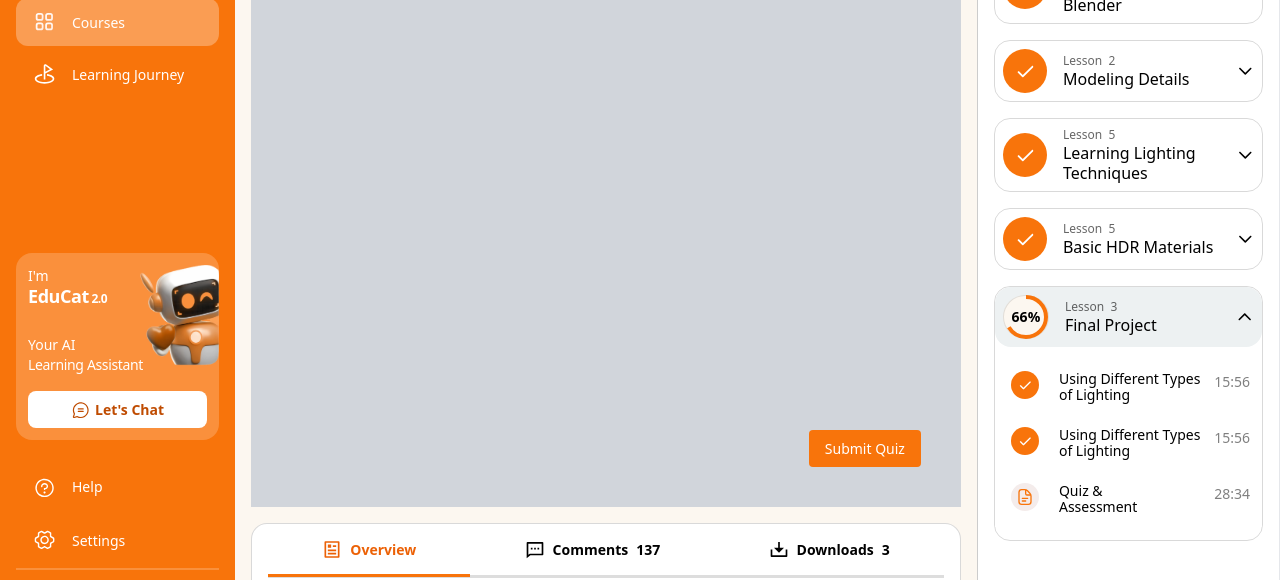
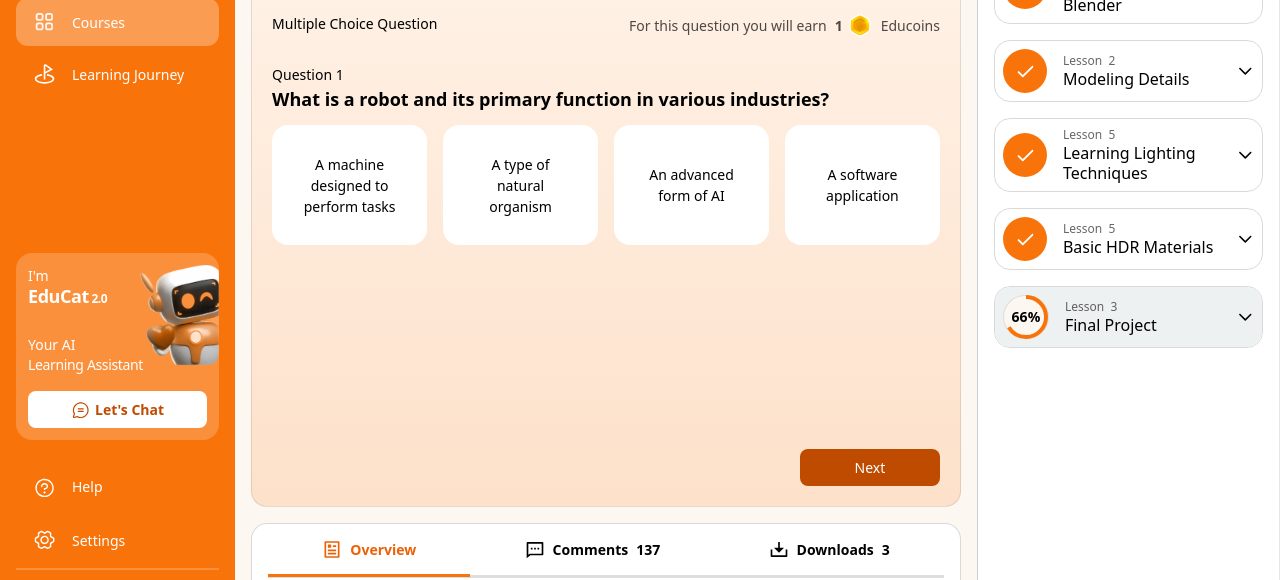
Before and after one commit to mharisgh/educraft-teacher, a website: page course-detail-completion.html in a window 1280 px wide. Shown: the part 162-742 px from the top of the page. Drawn offline with nearby package versions, Linux system fonts and the light colour scheme; files whose address does not match are found by name.

Commit message:
student quiz completed

```diff
--- a/course-detail-completion.html
+++ b/course-detail-completion.html
@@ -165,6 +165,24 @@
     .animate-slide-up {
       animation: slideUp .8s ease-out;
       /* Duration, easing, delay, and forward fill-mode */
+    }
+
+    @keyframes educyFly {
+      0% {
+        transform: rotate(40deg) translateX(0px);
+      }
+
+      50% {
+        transform: rotate(44deg) translateX(6px);
+      }
+
+      100% {
+        transform: rotate(40deg) translateX(0px);
+      }
+    }
+
+    .educy-fly {
+      animation: educyFly 4s ease-in-out infinite;
     }
 
     @keyframes scaleAndMove {
@@ -444,13 +462,20 @@
           class="absolute left-4 top-1/2 transform -translate-y-1/2 w-6 h-6 text-red-700" />
       </div>
 
-      <div>
-        <!-- notification -->
-        <div class="bg-[#fdf0e7] rounded-full w-10 h-10 flex justify-center items-center relative">
-          <span
-            class="w-4 h-4 bg-[#ffbc00] absolute top-1 right-1 rounded-full flex justify-center text-xs font-semibold items-center">4</span>
-          <img src="assets/icons/bell.svg" alt="">
-        </div>
+      <div class="flex gap-4">
+
+        <!-- Fullscreen Toggle Button -->
+        <button id="fullscreenToggle"
+          class="bg-[#fdf0e7] rounded-full w-10 h-10 flex justify-center items-center relative">
+          <img src="assets/icons/fullscreen.svg" alt="fullscreen">
+          <button>
+
+            <!-- notification -->
+            <div class="bg-[#fdf0e7] rounded-full w-10 h-10 flex justify-center items-center relative">
+              <span
+                class="w-4 h-4 bg-[#ffbc00] absolute top-1 right-1 rounded-full flex justify-center text-xs font-semibold items-center">4</span>
+              <img src="assets/icons/bell.svg" alt="">
+            </div>
       </div>
 
       <!-- user profile -->
@@ -474,19 +499,69 @@
           <a href="mycourses.html">My Courses /</a>
           <a href="mycourses.html">Unit 3 /</a>
           <a href="mycourses.html">3D Modeling in Blender /</a>
-          <a class="text-black" href="#">Lesson 3</a>
+          <a class="text-black" href="#">
+            <div id="quizNameQuiz"></div>
+          </a>
         </div>
 
-        <div class="bg-gray-300 min-h-[70vh] relative">
+        <div
+          class="bg-gradient-to-b from-[#FFF2E7] to-[#FDE1CA] lg:min-h-[70vh] min-h-[85vh] relative border border-black/10 rounded-2xl p-5 flex flex-col justify-between h-full">
+
+          <div>
+            <!-- progress bar -->
+            <div class="flex items-center justify-between">
+              <div id="quizQuestionProgressBar" class="bg-black/10 h-[10px] rounded-full lg:w-[93%] w-[80%] relative">
+
+                <img id="quizProgressEducy"
+                  class="w-[40px] rotate-[40deg] absolute left-[0%] -top-[16px] transition-all duration-500 ease-in-out educy-fly"
+                  src="assets/img/educy-fly.png" alt="progress">
+
+                <div id="progressBarFill" class="h-full bg-primary rounded transition-all duration-500 ease-in-out">
+                </div>
+
+              </div>
+
+              <div id="quizQuestionProgressNumber" class="text-black/80"></div>
+            </div>
+
+            <!-- Question type and educoins -->
+            <div class="flex justify-between pt-6">
+              <div id="quizQuestionType"></div>
+              <div id="quizQuestionCurrentEducoin"></div>
+            </div>
+
+            <!-- Question and options -->
+            <div>
+              <div id="quizQuestionCurrentNum" class="pt-[4%]"></div>
+              <div id="quizQuestionText"></div>
+              <div id="quizOptions"></div>
+            </div>
+
+          </div>
+
+          <div class="w-full grid">
+            <button id="quizNextBtn"
+              class="bg-[#bf4b00] hover:bg-primary text-white px-4 py-2 rounded-lg w-full lg:max-w-[140px] justify-self-end">Next
+            </button>
+          </div>
+
+
+          <!-- Modal Popup -->
+          <div id="resultModal" class="fixed inset-0 bg-gray-900 bg-opacity-50 flex items-center justify-center hidden">
+            <div class="bg-white p-6 rounded-lg shadow-lg">
+              <h2 class="text-xl font-bold mb-4">Quiz Results</h2>
+              <p id="resultText"></p>
+              <button class="mt-4 bg-blue-500 text-white px-4 py-2 rounded" onclick="location.reload()">Restart</button>
+            </div>
+          </div>
+
+
           <!-- Submit Button -->
-          <button id="quizSubmitBtn" class="bg-primary text-white px-4 py-2 rounded absolute bottom-10 right-10">Submit
-            Quiz</button>
+          <!-- <button id="quizSubmitBtn" class="bg-primary text-white px-4 py-2 rounded absolute bottom-10 right-10">
+            Submit Quiz
+          </button> -->
+
         </div>
-
-        <!-- test btn -->
-        <!-- <div class="bg-gray-300 flex items-center justify-center min-h-[70vh]">
-          <button id="testBtn" class="bg-blue-500 text-white px-4 py-2 rounded">testSubmit</button>
-        </div> -->
 
         <div class="tabs">
           <div class="tab-header">
@@ -1409,7 +1484,7 @@
     <!-- ============================= -->
 
     <div id="quizCompletionPopup"
-      class="fixed top-0 left-0 w-full h-full bg-black/50 justify-center items-center flex z-[80]   hidden  ">
+      class="fixed top-0 left-0 w-full h-full bg-black/50 justify-center items-center z-[80] hidden  ">
 
       <div
         class="bg-gradient-to-b from-[#fffbf0] to-[#feeec6] p-6 rounded-xl shadow-lg min-w-[700px] min-h-[500px] flex flex-col justify-around items-center relative ">
@@ -1436,7 +1511,8 @@
               0%
             </div>
 
-            <p class="font-medium text-md absolute bottom-8 right-10 leading-4">correct <br>answers</p>
+            <p class="font-medium text-md absolute bottom-8 right-10 leading-4">correct <br>answers
+            </p>
 
           </div>
 
@@ -1446,16 +1522,17 @@
           <div class="flex gap-1 animate-slide-up items-center justify-center">
             <p class="  text-center">You earned</p>
             <img src="assets/img/educoin-sm.png" class=" w-8 flex gap-2 items-center justify-center" alt="">
-            <p class="text-primaryDark font-semibold">8 Educoins</p>
+            <p class="text-primaryDark font-semibold"><span id="quizResultEducoinEarned"></span> Educoins</p>
             <p>on this quiz</p>
           </div>
         </div>
 
         <p class="animate-slide-up font-semibold pb-4 pt-6">
-          <span class="text-primaryDark font-semibold">8</span>
+          You got
+          <span class="text-primaryDark font-semibold quizCorrectAnswers"></span>
           out of
-          <span class="text-primaryDark font-semibold">10</span>
-          answers correct on this quiz,
+          <span class="quiz-popup-total-question-count text-primaryDark font-semibold"></span>
+          questions correct on this quiz,
         </p>
 
 
@@ -1561,7 +1638,8 @@
               class="bg-[#bf4b00] hover:bg-primary text-white px-4 py-2 rounded-lg w-full lg:max-w-[140px]">Continue</button>
 
             <button id="submitFinalBtn"
-              class="hidden bg-[#bf4b00] hover:bg-primary text-white px-4 py-2 rounded-lg w-full lg:max-w-[140px]">Submit</button>
+              class="hidden bg-[#bf4b00] hover:bg-primary text-white px-4 py-2 rounded-lg w-full lg:max-w-[140px]">Submit
+            </button>
           </div>
 
 
@@ -1632,8 +1710,9 @@
   <script src="https://cdn.jsdelivr.net/npm/swiper@11/swiper-bundle.min.js"></script>
 
   <!-- custom script -->
-  <script src="./js/courseDetailsCompletion.js"></script>
+  <!-- <script src="./js/courseDetailsCompletion.js"></script> -->
   <script src="./js/main.js"></script>
+  <script src="./js/quiz.js"></script>
 
   <script src="https://cdn.jsdelivr.net/npm/canvas-confetti@latest/dist/confetti.browser.min.js"></script>
 
--- a/js/courseDetailsCompletion.js
+++ b/js/courseDetailsCompletion.js
@@ -45,10 +45,7 @@ function selectOption(selectedDiv, questionName) {
   input.checked = true;
 }
 
-// ============================================
-// Quiz Rating, feedback
-// ============================================
-// ============================================
+//=========================================
 // Quiz Rating, feedback
 // ============================================
 
--- /dev/null
+++ b/js/quiz.js
@@ -0,0 +1,287 @@
+const quizData = {
+  "id": 1,
+  "quizName": "Robotics Quiz",
+  "totalQuestions": [
+    {
+      "questionType": "Multiple Choice Question",
+      "question": "What is a robot and its primary function in various industries?",
+      "options": [
+        "A machine designed to perform tasks",
+        "A type of natural organism",
+        "An advanced form of AI",
+        "A software application"
+      ],
+      "correctAnswer": 0,
+      "educoinForThisQuestion": 1
+    },
+    {
+      "questionType": "Multiple Choice Question",
+      "question": "What does AI stand for, and how does it relate to robotics?",
+      "options": [
+        "Automated Intelligence in machines",
+        "Artificial Intelligence enabling tasks",
+        "Actual Intelligence in computers",
+        "Advanced Integration of systems"
+      ],
+      "correctAnswer": 1,
+      "educoinForThisQuestion": 2
+    },
+    {
+      "questionType": "Multiple Choice Question",
+      "question": "What role do sensors play in the functionality of robots?",
+      "options": [
+        "They detect environmental conditions",
+        "They generate power for operation",
+        "They store information about tasks",
+        "They program the robot's actions"
+      ],
+      "correctAnswer": 0,
+      "educoinForThisQuestion": 1
+    },
+    {
+      "questionType": "Multiple Choice Question",
+      "question": "In what ways can drones be classified within the realm of robotics?",
+      "options": [
+        "As flying robots for various purposes",
+        "As ground-based autonomous machines",
+        "As intelligent robotic pets",
+        "As mobile applications"
+      ],
+      "correctAnswer": 0,
+      "educoinForThisQuestion": 1
+    },
+    {
+      "questionType": "Multiple Choice Question",
+      "question": "How does automation enhance productivity in modern industries?",
+      "options": [
+        "By enabling automatic operation of machines",
+        "By requiring manual intervention in processes",
+        "By facilitating human oversight",
+        "By creating robotic art"
+      ],
+      "correctAnswer": 0,
+      "educoinForThisQuestion": 1
+    },
+    {
+      "questionType": "Multiple Choice Question",
+      "question": "What is coding, and why is it essential for programming robots?",
+      "options": [
+        "It involves writing instructions for software",
+        "It relates to creating music compositions",
+        "It focuses on designing graphics and visuals",
+        "It encompasses culinary skills"
+      ],
+      "correctAnswer": 0,
+      "educoinForThisQuestion": 2
+    }
+  ],
+  "totalEducoins": 10
+};
+
+
+
+// Variable names
+let currentQuizQuestion = 0;
+let correctQuizAnswers = 0;
+const userQuizAnswers = [];
+
+// Unique DOM elements
+// const quizNameElem = document.getElementById("quizNameQuiz");
+const quizQuestionCurrentEducoinElem = document.getElementById("quizQuestionCurrentEducoin");
+
+const quizQuestionTypeElem = document.getElementById("quizQuestionType");
+const quizQuestionProgressNumberElem = document.getElementById("quizQuestionProgressNumber");
+const quizQuestionProgressBarElem = document.getElementById("progressBarFill");
+const quizQuestionCurrentNumElem = document.getElementById("quizQuestionCurrentNum");
+
+const quizQuestionTextElem = document.getElementById("quizQuestionText");
+const quizOptionsElem = document.getElementById("quizOptions");
+const quizProgressBarElem = document.getElementById("quizProgressBar");
+const quizNextBtn = document.getElementById("quizNextBtn");
+const quizResultModal = document.getElementById("quizResultModal");
+const quizResultEducoinEarnedElem = document.getElementById("quizResultEducoinEarned");
+
+const quizTotalQuestionCount = document.querySelectorAll(".quiz-popup-total-question-count");
+
+// Update the text of each element in the NodeList
+quizTotalQuestionCount.forEach((element) => {
+  element.innerText = quizData.totalQuestions.length;
+})
+
+function loadQuizQuestion() {
+  const questionData = quizData.totalQuestions[currentQuizQuestion];
+
+  quizQuestionCurrentEducoinElem.innerHTML = `<p class="flex gap-2 items-center text-black/70 "> For this question you will earn
+    <span class="font-bold flex items-center gap-1 ">
+    ${questionData.educoinForThisQuestion}
+    <img class="w-[26px]" src="/assets/img/educoin-sm.png"/>
+    </span>Educoins</p>`;
+
+  quizQuestionTypeElem.innerHTML = `<p>${questionData.questionType}</p>`;
+  quizQuestionCurrentNumElem.innerHTML = `Question <span>${currentQuizQuestion + 1}</span>`;
+  quizTotalQuestionCount.innerText = quizData.totalQuestions.length;
+
+  // Update question number and text
+  quizQuestionProgressNumberElem.innerHTML = `<span class="text-black font-bold">${currentQuizQuestion + 1}</span> / ${quizData.totalQuestions.length}`;
+
+  // Calculate and update progress bar (only once)
+  const quizProgressPercentage = ((currentQuizQuestion) / quizData.totalQuestions.length) * 100;
+  quizQuestionProgressBarElem.style.width = `${quizProgressPercentage}%`;
+
+  const quizEducyFlyProgress = (currentQuizQuestion / quizData.totalQuestions.length) * 96; // Move image to max 96%
+  document.getElementById("quizProgressEducy").style.left = `${quizEducyFlyProgress}%`;
+
+  quizQuestionTextElem.classList.add("font-semibold", "text-lg");
+  quizQuestionTextElem.innerText = questionData.question;
+
+  // Clear previous options
+  quizOptionsElem.innerHTML = "";
+
+  // Create options with similar structure to feedback design
+  const optionsContainer = document.createElement("div");
+  optionsContainer.classList.add(
+    "flex", "lg:flex-row", "flex-col",
+    "w-full", "gap-4", "pt-3"
+  );
+
+  questionData.options.forEach((option, index) => {
+    const optionQuizDiv = document.createElement("div");
+    optionQuizDiv.classList.add(
+      "quiz-radio-option",
+      "p-5", "bg-white", "w-full", "lg:w-[180px]", "min-h-[120px]",
+      "flex", "flex-col", "justify-center", "items-center", "gap-2", "rounded-2xl", "cursor-pointer", "text-center",
+      "border-[3px]", "border-transparent", "hover:border-[#f8740b]/50"
+    );
+    optionQuizDiv.dataset.option = `option_${index}`;
+    optionQuizDiv.onclick = () => selectOption(optionQuizDiv, `question_${currentQuizQuestion}`);
+
+    const radio = document.createElement("input");
+    radio.type = "radio";
+    radio.name = `question_${currentQuizQuestion}`;
+    radio.value = index;
+    radio.classList.add("hidden");
+
+    const label = document.createElement("label");
+    label.classList.add("font-medium", "text-center");
+    label.innerText = option;
+
+    optionQuizDiv.appendChild(radio);
+    optionQuizDiv.appendChild(label);
+    optionsContainer.appendChild(optionQuizDiv);
+  });
+
+  quizOptionsElem.appendChild(optionsContainer);
+
+  // Change button text on the last question
+  quizNextBtn.textContent = (currentQuizQuestion === quizData.totalQuestions.length - 1) ? "Submit" : "Next";
+}
+
+
+function selectOption(selectedDiv, questionName) {
+  // Deselect all options for the current question by setting border to transparent
+  const allOptions = selectedDiv.parentNode.querySelectorAll(".quiz-radio-option");
+  allOptions.forEach(option => {
+    option.classList.remove('border-primary');
+    option.classList.add('border-transparent');
+  });
+
+  // Select the clicked option by changing border color to primary
+  selectedDiv.classList.remove('border-transparent');
+  selectedDiv.classList.add('border-primary');
+
+  // Set the corresponding radio input as checked
+  const input = selectedDiv.querySelector('input[type="radio"]');
+  input.checked = true;
+}
+
+// Function to trigger the confetti
+function triggerConfetti() {
+  confetti({
+    particleCount: 200, // Number of confetti particles
+    spread: 70, // Spread of the confetti
+    origin: { y: 0.6 }, // Origin of the confetti (centered vertically)
+    colors: ['#FFA500', '#FF8C00', '#FF4500', '#FFD700'], // Shades of orange
+  });
+}
+
+// Function to show quiz result
+function showQuizResult() {
+  const totalQuestions = quizData.totalQuestions.length;
+  let earnedEducoins = 0;
+
+  // Loop through user answers to calculate total Educoins earned
+  userQuizAnswers.forEach(answer => {
+    const question = quizData.totalQuestions[answer.questionId]; // Get the corresponding question
+    if (answer.answer === question.correctAnswer) { // Check if the answer is correct
+      earnedEducoins += question.educoinForThisQuestion; // Add Educoins for the correct answer
+    }
+  });
+
+  // Update progress circle dynamically
+  const progressCircle = document.getElementById("progressCircle");
+  const progressText = document.getElementById("progressText");
+  const percentageCorrect = (correctQuizAnswers / totalQuestions) * 100;
+
+  const circleDashArray = 283; // Full circumference of circle
+  const dashOffset = circleDashArray - (circleDashArray * percentageCorrect) / 100;
+  progressCircle.style.strokeDashoffset = dashOffset;
+  progressText.innerText = `${correctQuizAnswers}`;
+
+  quizResultEducoinEarnedElem.innerText = earnedEducoins;
+
+  document.querySelector(".quizCorrectAnswers").innerText = correctQuizAnswers;
+
+  // Show the popup
+  quizCompletionPopup.classList.remove('hidden');
+  quizCompletionPopup.classList.add('flex');
+
+  // Trigger any celebration animation (if required)
+  triggerConfetti();
+}
+// Event listener for the next button
+quizNextBtn.addEventListener("click", () => {
+
+  const selectedAnswer = document.querySelector(`input[name="question_${currentQuizQuestion}"]:checked`);
+
+  // Check if an answer is selected
+  if (selectedAnswer === null) {
+    alert("Please select an option before continuing.");
+    return;  // Exit if no answer is selected
+  }
+
+  // Store the user's answer
+  userQuizAnswers.push({ questionId: currentQuizQuestion, answer: parseInt(selectedAnswer.value) });
+
+  // Check if the answer is correct
+  if (parseInt(selectedAnswer.value) === quizData.totalQuestions[currentQuizQuestion].correctAnswer) {
+    correctQuizAnswers++;
+  }
+
+  // Only update progress if it's not the last question
+  if (currentQuizQuestion < quizData.totalQuestions.length - 1) {
+    currentQuizQuestion++;
+
+    // Update the progress bar to reflect answering each question
+    const progressPercentage = (currentQuizQuestion / quizData.totalQuestions.length) * 100;
+    quizQuestionProgressBarElem.style.width = `${progressPercentage}%`;
+
+    // Load the next question
+    loadQuizQuestion();
+  } else {
+    // On the last question, finalize the progress at 100%
+    quizQuestionProgressBarElem.style.width = `100%`;
+
+    // On the last question, finalize the educy img at 96%
+    quizProgressEducy.style.left = `96%`
+
+
+    // Show results after the last question is answered
+    console.log("User's Answers:", JSON.stringify(userQuizAnswers));
+    console.log(`Correct Answers: ${correctQuizAnswers}`);
+    showQuizResult();
+
+
+  }
+});
+
+loadQuizQuestion();
--- a/js/skillmap.js
+++ b/js/skillmap.js
@@ -24,21 +24,21 @@ const courseData = [
   {
     id: "4",
     coinCount: 8,
-    courseStatus: "now",
+    courseStatus: "completed",
     courseName: "INTRODUCTION TO LOGO PROGRAMMING",
     courseLink: "/course-detail.html" // Add the link for each course
   },
   {
     id: "5",
     coinCount: 3,
-    courseStatus: "locked",
+    courseStatus: "completed",
     courseName: "Introduction to Robotics I",
     courseLink: "/mycourses.html" // Add the link for each course
   },
   {
     id: "6",
     coinCount: 3,
-    courseStatus: "locked",
+    courseStatus: "now",
     courseName: "Introduction to Game Developments",
     courseLink: "/mycourses.html" // Add the link for each course
   },
```
Also changed, not shown: index.html (+2 -2 lines), assets/img/educy-fly.png (added).
